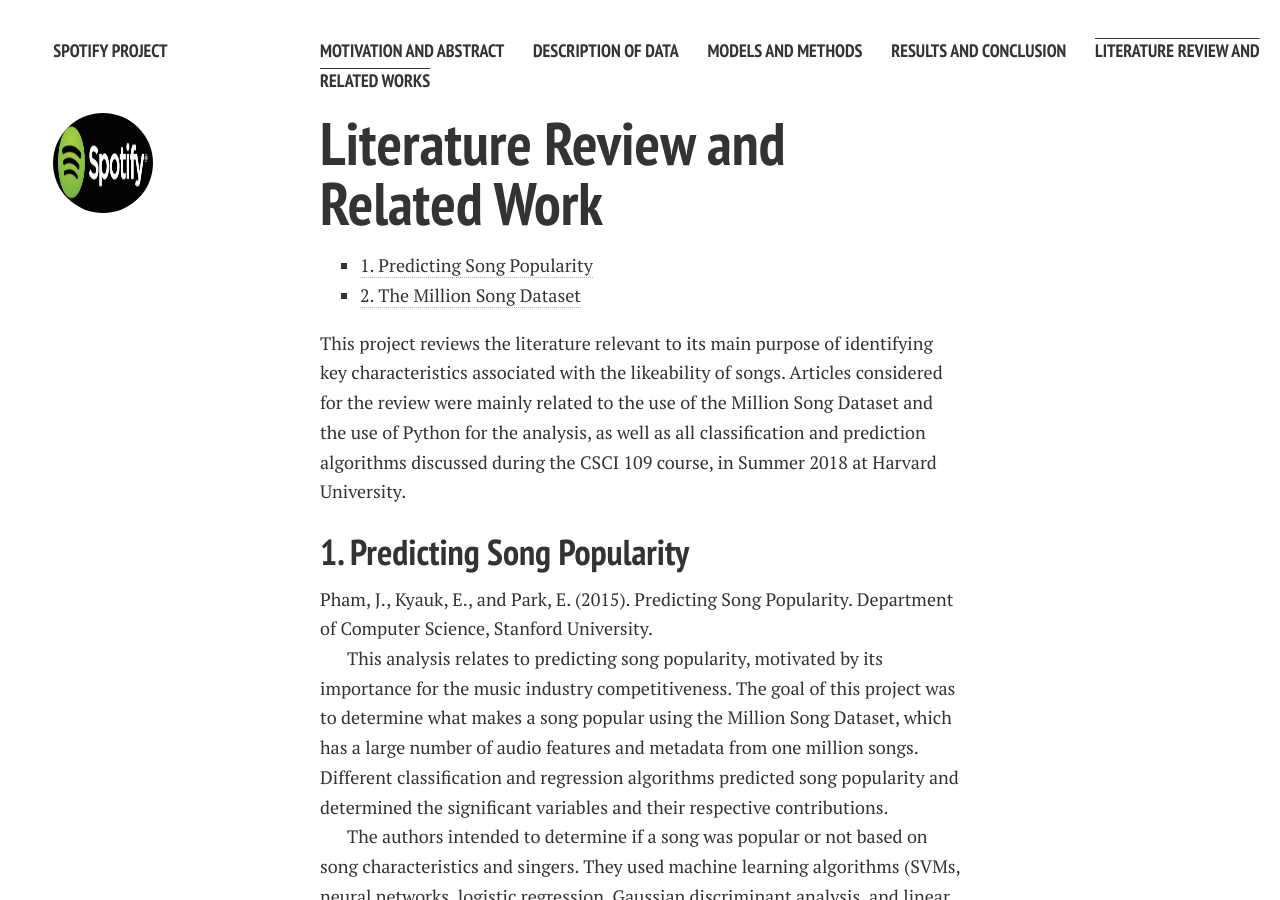
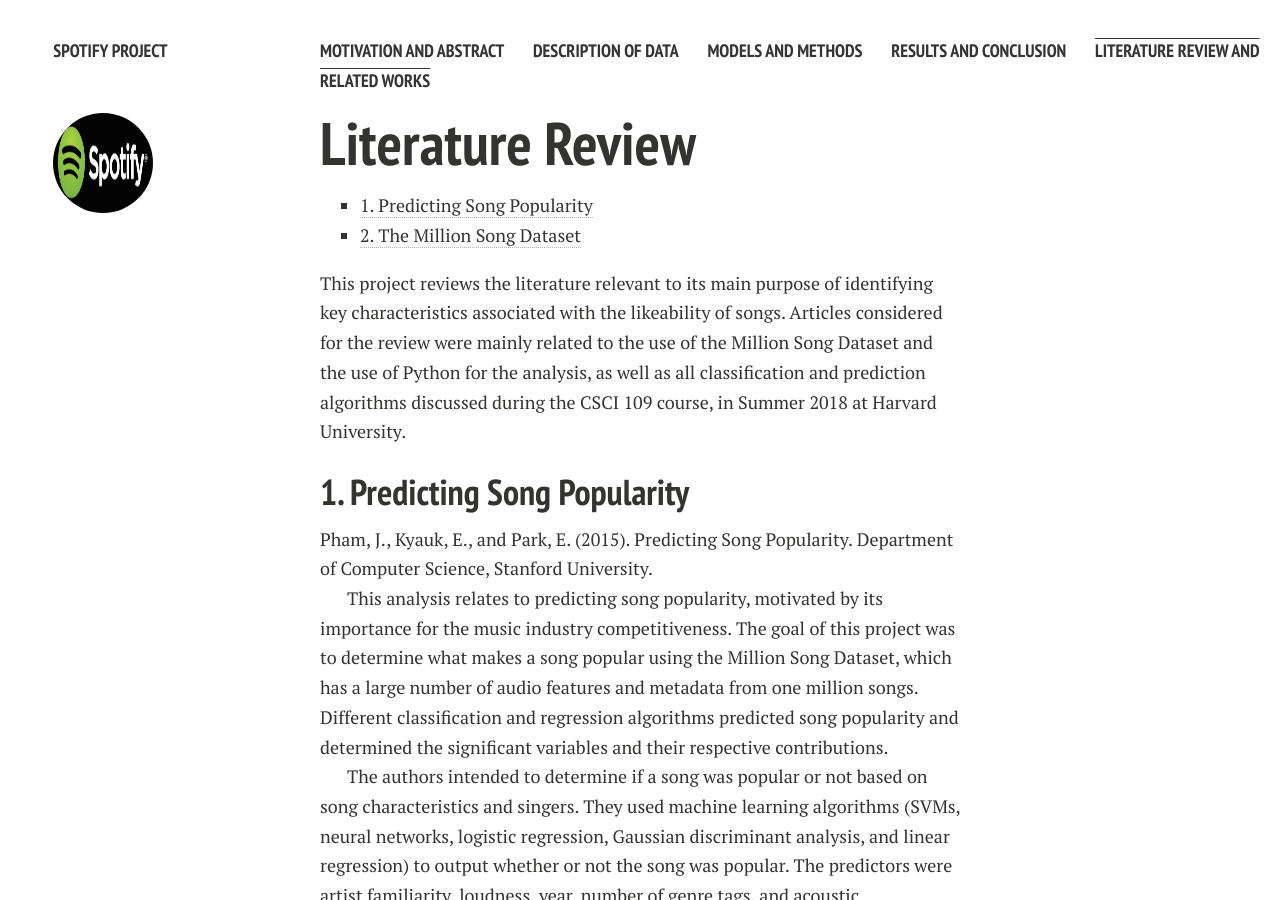
Before and after one commit to lyannaliu/lyannaliu.github.io, a Jekyll site: the page built from literature.md, in a window 1280 px wide and 900 px high. Built offline with Jekyll 4.4.1, drawn with Linux system fonts in a browser that asks for light colours; nearby versions of some CDN libraries.

Commit message:
Update literature.md

```diff
--- a/literature.md
+++ b/literature.md
@@ -4,7 +4,7 @@ permalink: /literature/index.html
 title: Literature
 pubs:
 ---
-# Literature Review and Related Work
+# Literature Review
 
 * [1. Predicting Song Popularity](#1)
 * [2. The Million Song Dataset](#2)
```
